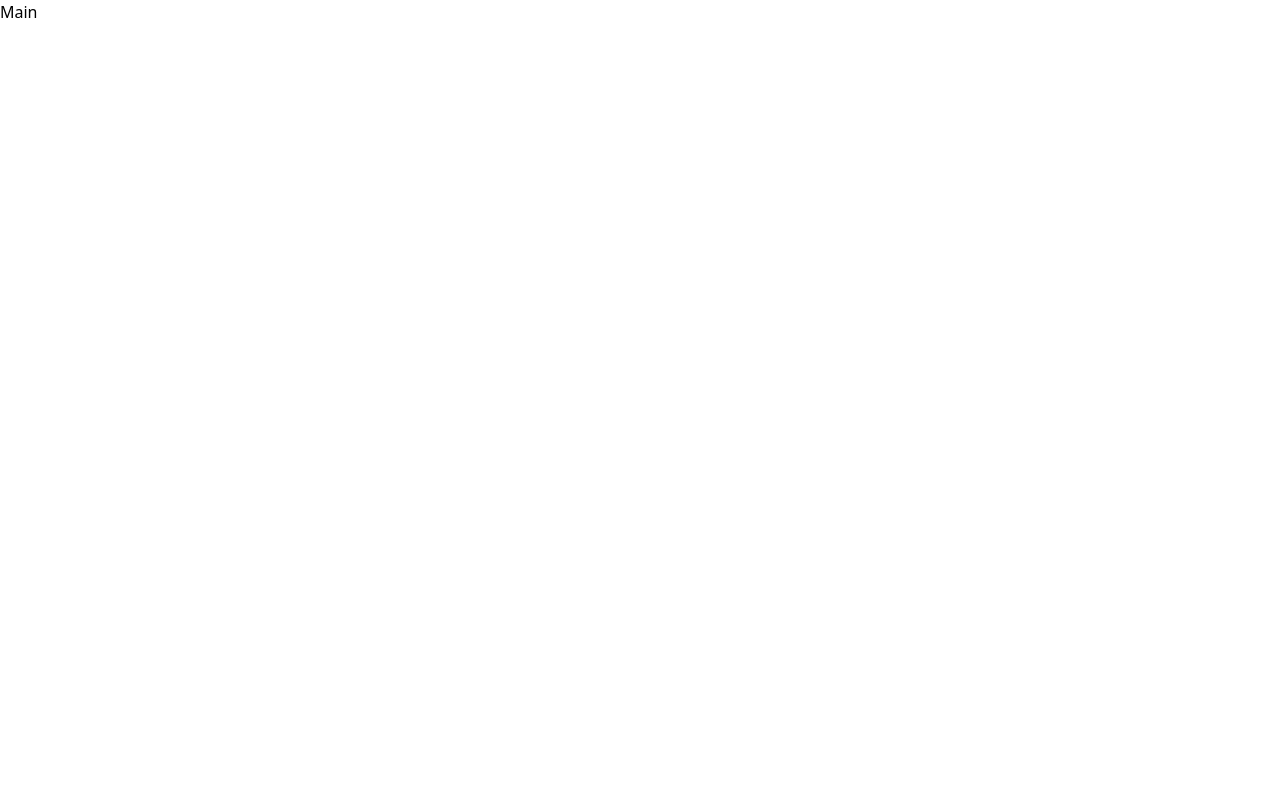
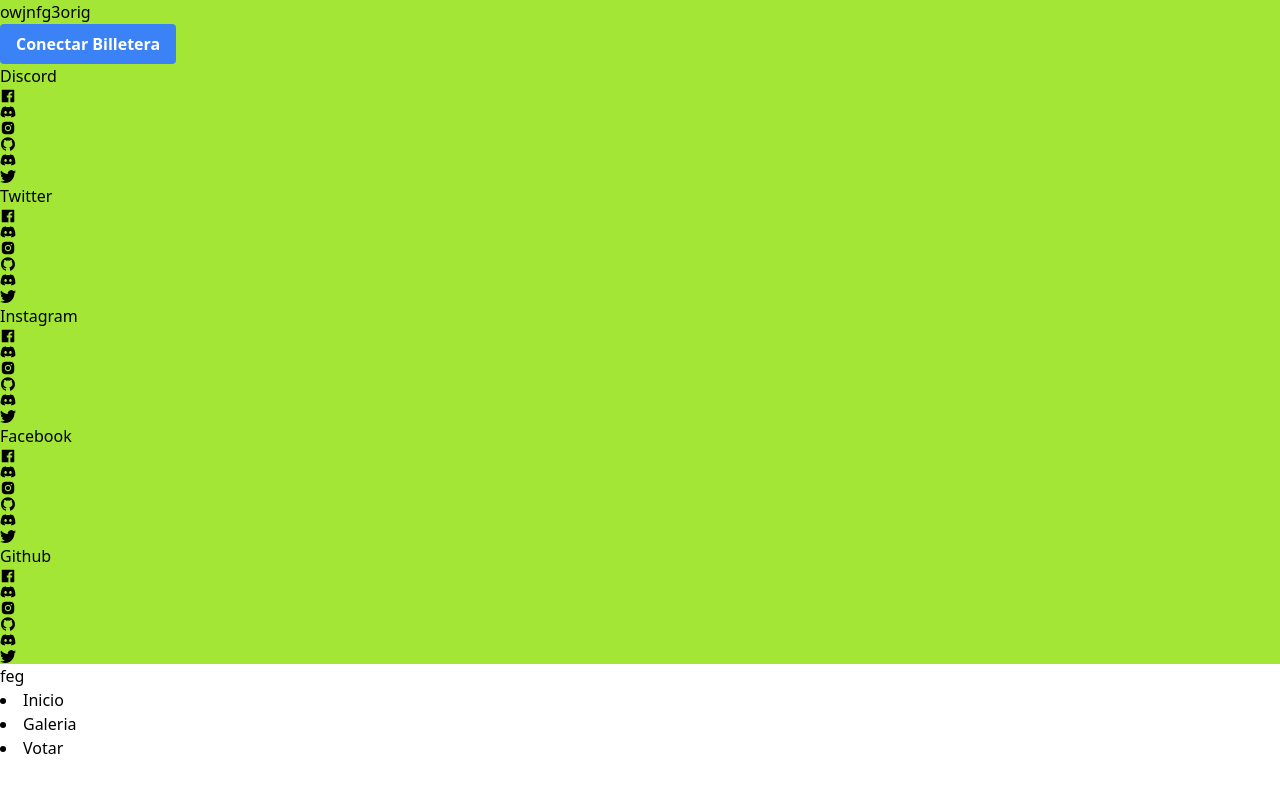
Before and after one commit to 123-code/ContDAO, a React (Create React App) app in the folder NFT_Landing/landing/: page / in a window 1280 px wide. Shown: the top 792 px of the page. Built offline with nearby package versions, Linux system fonts and the light colour scheme.

Commit message:
Updated Landing Page

```diff
--- a/NFT_Landing/landing/package.json
+++ b/NFT_Landing/landing/package.json
@@ -9,6 +9,7 @@
     "ethers": "^5.6.5",
     "react": "^18.1.0",
     "react-dom": "^18.1.0",
+    "react-icons": "^4.3.1",
     "react-scripts": "5.0.1",
     "web-vitals": "^2.1.4"
   },
--- a/NFT_Landing/landing/src/App.js
+++ b/NFT_Landing/landing/src/App.js
@@ -1,35 +1,27 @@
 import React from 'react';
-
-// falta todo el css.
-import {
-  BrowserRouter as Router,
-  Route,
-  Routes,
-
-} from "react-router-dom";
+import { BrowserRouter as Router ,Route,Routes} from 'react-router-dom';
 import Main from './Pages/Main';
 import Gallery from './Pages/Gallery';
-import NotFound from './Pages/NotFound';
-import Connectbutton from './Components/Connectbutton';
+import Nav from './Components/Nav';
 
-export default class App extends React.Component {
-  render(){
+function App(){
     return(
-
-      <Router>
-         <div className="App">
-
-        <Routes>
-          <Route  path='/' element={<Main/>}/>
-          <Route path='/gallery' element={<Gallery/>}/>
-          <Route path='*' element={<NotFound/>}/>
-        </Routes>
-        </div>
-        <div className="page-body">
-
-        </div>
-      </Router>
+      <>
+     <Main/>
+     <Gallery/>
+     <Nav/>
+     </>
 
     )
-  }
 }
+export default App;
+
+
+/*
+<Router>
+        <Routes>
+          <Route path="/" element={<Main/>} />
+        </Routes>
+      </Router>
+      </>
+*/
--- a/NFT_Landing/landing/src/Components/Connectbutton.jsx
+++ b/NFT_Landing/landing/src/Components/Connectbutton.jsx
@@ -3,6 +3,7 @@ import{ethers }from 'ethers';
 
 const Connectbutton = ()=>{
     let [texto,settexto] = useState("Conectar Billetera");
+
 
 
 const conectar = async()=>{
@@ -11,16 +12,16 @@ const conectar = async()=>{
         return;
     }
     else{
+
         try{
             const provider = new ethers.providers.Web3Provider(window.ethereum);
             const signer = provider.getSigner();
-            const address = await signer.getAddress();
+            const address = signer.getAddress();
             await window.ethereum.request({method: 'eth_requestAccounts'});
-            console.info(`conectada:${address}`);
 
-settexto = ()=>{
-texto = `conectada:${address}`;
-}
+            console.info(`conectada:${(await address).toString()}`);
+
+            settexto(`conectada:${(await address).toString()}`);
 
         } catch(err){
             console.info(err);
@@ -28,9 +29,11 @@ texto = `conectada:${address}`;
 
     }
 }
+
+
 return(
     <>
-    <button className=  "bg-blue-500 hover:bg-blue-700 text-white font-bold py-2 px-4 rounded">{texto}</button>
+    <button className=  "bg-blue-500 hover:bg-blue-700 text-white font-bold py-2 px-4 rounded" onClick={conectar}>{texto}</button>
     </>
 )
 }
--- /dev/null
+++ b/NFT_Landing/landing/src/Components/Nav.jsx
@@ -0,0 +1,16 @@
+import React from 'react';
+
+const Nav = () => {
+    const items = ['Inicio','Galeria','Votar'];
+    return (
+
+      items.map((item,index)=>{
+          return(
+
+              <li key={index}>{item}</li>
+
+          )
+
+      })
+    )}
+export default Nav;
--- a/NFT_Landing/landing/src/Pages/Gallery.jsx
+++ b/NFT_Landing/landing/src/Pages/Gallery.jsx
@@ -3,7 +3,7 @@ import React from 'react';
 const Gallery = ()=>{
 return(
     <>
-
+    feg
     </>
 )
 }
--- a/NFT_Landing/landing/src/Pages/Main.js
+++ b/NFT_Landing/landing/src/Pages/Main.js
@@ -1,12 +1,64 @@
 import React from 'react';
 import Connectbutton from '../Components/Connectbutton';
+import {FaDiscord} from 'react-icons/fa';
+import{AiFillFacebook} from 'react-icons/ai';
+import {AiFillInstagram} from 'react-icons/ai';
+import {AiFillGithub} from 'react-icons/ai';
+import {BsTwitter} from 'react-icons/bs';
+
 
 const Main = ()=>{
 return(
-    <>
-<h1> Main </h1>
+<>
+<body className="bg-lime-400">
+<h1 className = "text"> owjnfg3orig </h1>
+<Connectbutton/>
 
-    </>
+<div>
+    {botones()}
+</div>
+
+</body>
+
+</>
 )
 }
 export default Main;
+
+// falta css aqui
+const botones = ()=>{
+    const items = ["Discord","Twitter","Instagram","Facebook","Github"];
+
+    return(
+items.map((item,index)=>{
+    /// corregir.
+    return(
+        <ul>
+        <div>
+        <button key={index}>{item}</button>
+        {iconos()}
+        </div>
+        </ul>
+
+    )
+})
+    )}
+
+    // bugs aqui.
+const iconos = ()=>{
+    const icons = [<AiFillFacebook/>,<FaDiscord/>,<AiFillInstagram/>,<AiFillGithub/>,<FaDiscord/>,<BsTwitter/>];
+    return(
+        <>
+        {
+            icons.map((icon,index)=>{
+                return(
+                    <>
+                    <div key={index}> {icon} </div>
+                    </>
+                )
+
+            })
+        }
+        </>
+    )
+}
```
Also changed, not shown: NFT_Landing/landing/src/index.js (+8 -1 lines), 1 other file (tests, documents, lock files or other folders).
